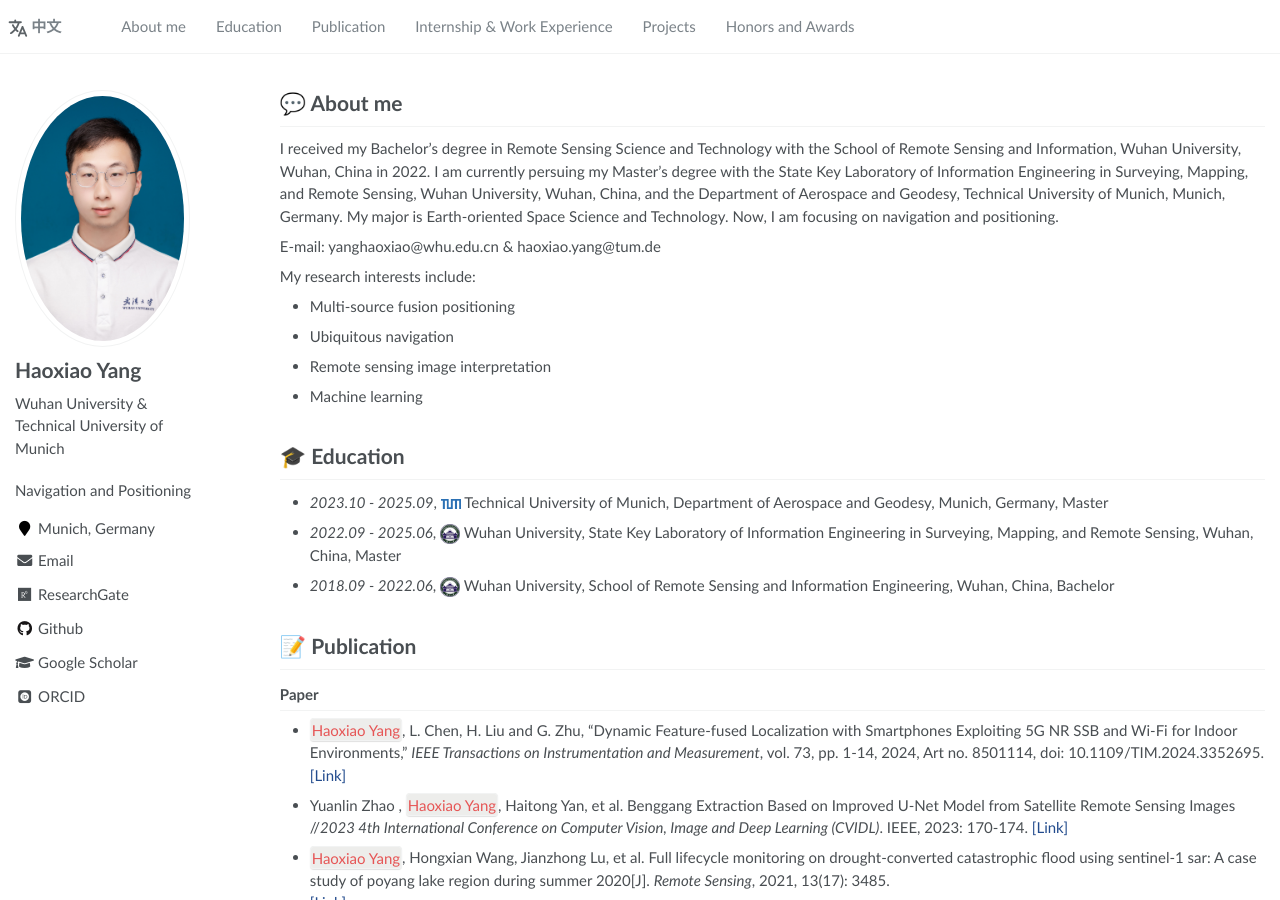
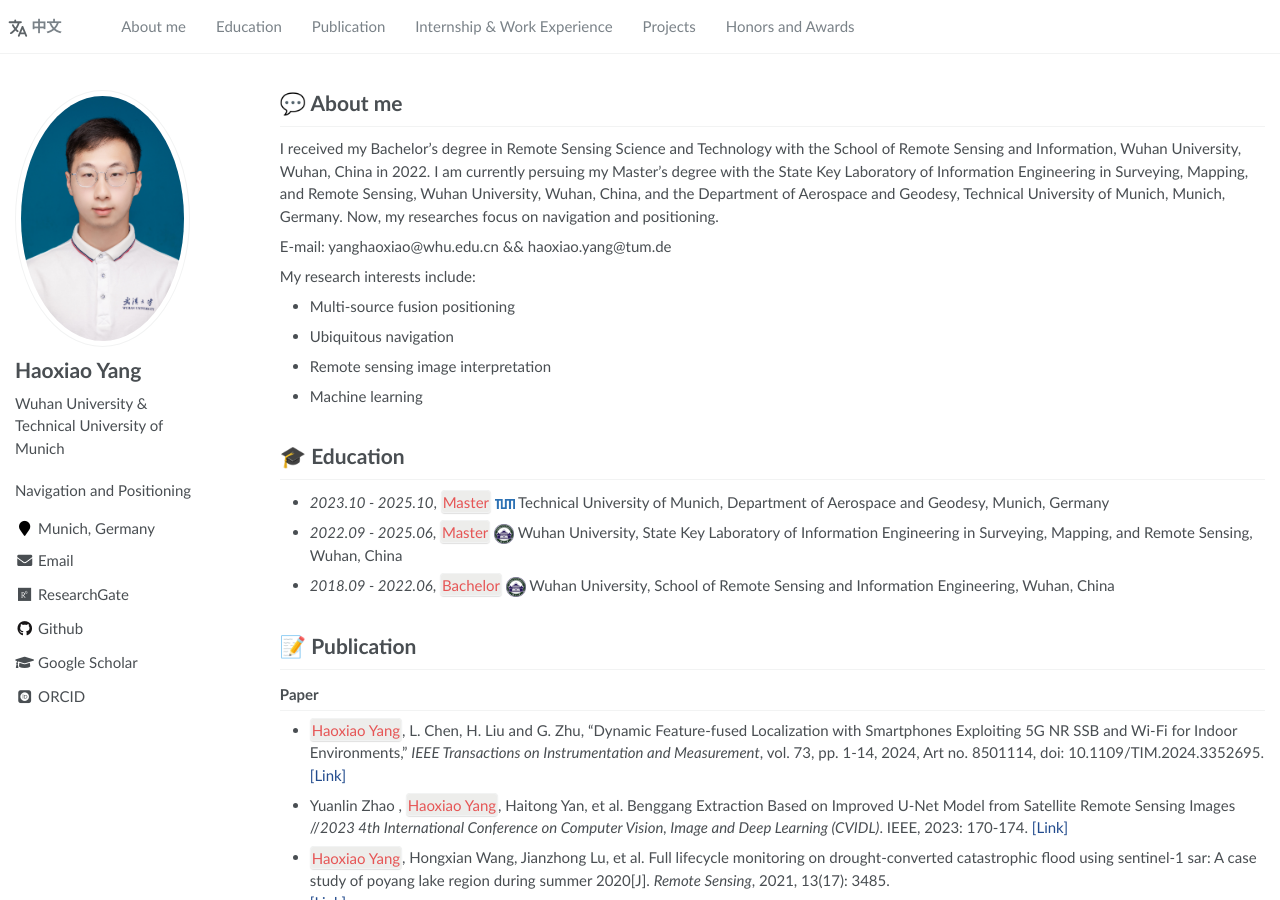
Before and after one commit to GreatBruceYoung/greatbruceyoung.github.io, a Jekyll site: the page built from _pages/about.md, in a window 1280 px wide and 900 px high. Built offline with Jekyll 4.4.1, drawn with Linux system fonts in a browser that asks for light colours; some web fonts are replaced.

Commit message:
Update about.md

```diff
--- a/_pages/about.md
+++ b/_pages/about.md
@@ -18,9 +18,9 @@ redirect_from:
 <span class='anchor' id='about-me'></span>
 
 # 💬 About me
-I received my Bachelor's degree in Remote Sensing Science and Technology with the School of Remote Sensing and Information, Wuhan University, Wuhan, China in 2022. I am currently persuing my Master's degree with the State Key Laboratory of Information Engineering in Surveying, Mapping, and Remote Sensing, Wuhan University, Wuhan, China, and the Department of Aerospace and Geodesy, Technical University of Munich, Munich, Germany. My major is Earth-oriented Space Science and Technology. Now, I am focusing on navigation and positioning.
+I received my Bachelor's degree in Remote Sensing Science and Technology with the School of Remote Sensing and Information, Wuhan University, Wuhan, China in 2022. I am currently persuing my Master's degree with the State Key Laboratory of Information Engineering in Surveying, Mapping, and Remote Sensing, Wuhan University, Wuhan, China, and the Department of Aerospace and Geodesy, Technical University of Munich, Munich, Germany. Now, my researches focus on navigation and positioning.
 
-E-mail: yanghaoxiao@whu.edu.cn & haoxiao.yang@tum.de
+E-mail: yanghaoxiao@whu.edu.cn && haoxiao.yang@tum.de
 
 My research interests include:
 - Multi-source fusion positioning
@@ -31,9 +31,9 @@ My research interests include:
 <span class='anchor' id='-xl'></span>
 
 # 🎓 Education
-- *2023.10 - 2025.09*, <a href="https://www.tum.de/"><img class="svg" src="/images/Technical_University_of_Munich_Logo.png" width="20pt"></a> Technical University of Munich, Department of Aerospace and Geodesy, Munich, Germany, Master
-- *2022.09 - 2025.06*, <a href="https://www.whu.edu.cn/"><img class="svg" src="/images/Wuhan_University_Logo.png" width="20pt"></a> Wuhan University, State Key Laboratory of Information Engineering in Surveying, Mapping, and Remote Sensing, Wuhan, China, Master
-- *2018.09 - 2022.06*, <a href="https://www.whu.edu.cn/"><img class="svg" src="/images/Wuhan_University_Logo.png" width="20pt"></a> Wuhan University, School of Remote Sensing and Information Engineering, Wuhan, China, Bachelor
+- *2023.10 - 2025.10*, `Master` <a href="https://www.tum.de/"><img class="svg" src="/images/Technical_University_of_Munich_Logo.png" width="20pt"></a> Technical University of Munich, Department of Aerospace and Geodesy, Munich, Germany
+- *2022.09 - 2025.06*, `Master` <a href="https://www.whu.edu.cn/"><img class="svg" src="/images/Wuhan_University_Logo.png" width="20pt"></a> Wuhan University, State Key Laboratory of Information Engineering in Surveying, Mapping, and Remote Sensing, Wuhan, China
+- *2018.09 - 2022.06*, `Bachelor` <a href="https://www.whu.edu.cn/"><img class="svg" src="/images/Wuhan_University_Logo.png" width="20pt"></a> Wuhan University, School of Remote Sensing and Information Engineering, Wuhan, China
 
 <span class='anchor' id='-lwzl'></span>
 
```
